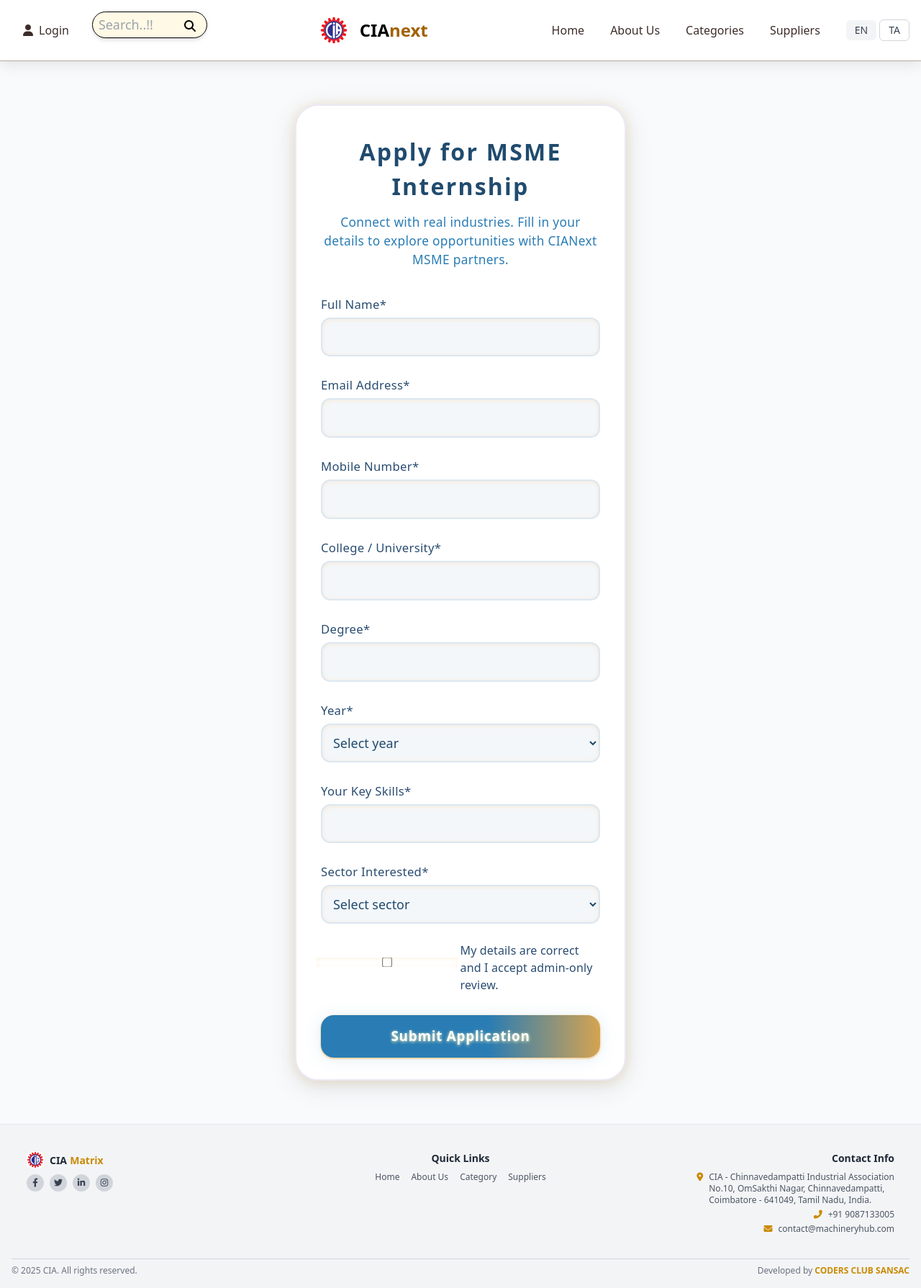
After one commit to techspire01/ciadev, a Django app: page /internship/ in a window 1280 px wide. The commit adds this page. Shown: the whole page at 72% size. Run offline with Django 5.2, Linux system fonts and the light colour scheme; some libraries are stand-ins or nearby versions.

Commit message:
the inter form has been created for the user end

```diff
--- /dev/null
+++ b/app/templates/intern.html
@@ -0,0 +1,152 @@
+{% extends 'base.html' %}
+{% block content %}
+
+<style>
+  .intern-card {
+    background: #fff;
+    border-radius: 32px;
+    max-width: 460px;
+    width: 98vw;
+    box-shadow: 0 8px 36px rgba(32,75,110,0.14), 0 2px 16px #ffad3840;
+    padding: 40px 34px 30px 34px;
+    z-index: 2;
+    margin: 60px auto;
+    display: flex;
+    flex-direction: column;
+    align-items: center;
+    border: 2px solid #ece9f6;
+  }
+  h1 {
+    font-size: 2rem;
+    color: #204b6e;
+    font-weight: 700;
+    letter-spacing: .07em;
+    margin-bottom: 13px;
+    text-align: center;
+  }
+  .subhead {
+    color: #297cb4;
+    font-size: 1.08rem;
+    font-weight: 500;
+    margin-bottom: 24px;
+    text-align: center;
+    letter-spacing: .02em;
+  }
+  label {
+    display: block;
+    color: #294c71;
+    font-weight: 500;
+    margin-bottom: 5px;
+    margin-top: 13px;
+    font-size: 1.04rem;
+    letter-spacing: .02em;
+  }
+  input, select {
+    width: 100%;
+    font-size: 1.12rem;
+    padding: 12px 11px;
+    border-radius: 13px;
+    border: 2px solid #297cb420;
+    background: #f4f7fa;
+    margin-bottom: 15px;
+    transition: border 0.22s, box-shadow 0.13s;
+    outline: none;
+    color: #204b6e;
+    box-shadow: 0 1px 6px #ffad3830 inset;
+  }
+  input:focus, select:focus {
+    border: 2px solid #ffad38;
+    background: #e8f3ff;
+    box-shadow: 0 2px 14px #ffd99e22;
+    color: #154073;
+  }
+  .consent-row {
+    font-size: 1rem;
+    color: #294c71;
+    margin-bottom: 16px;
+    margin-top: 10px;
+    display: flex;
+    align-items: center;
+    letter-spacing: .01em;
+  }
+  .consent-row input[type="checkbox"] {
+    accent-color: #ffad38;
+    margin-right: 10px;
+    transform: scale(1.07);
+  }
+  .btn {
+    width: 100%;
+    background: linear-gradient(90deg,#297cb4 60%,#ffad38 110%);
+    color: #fff;
+    font-weight: 600;
+    border: none;
+    padding: 15px 0;
+    border-radius: 18px;
+    font-size: 1.18rem;
+    margin-top: 14px;
+    cursor: pointer;
+    box-shadow: 0 2px 24px #297cb420, 0 1px 3px #ffad38cc;
+    text-shadow: 0 1px 4px #fff7bb;
+    letter-spacing: .04em;
+    transition: background .27s, color .17s;
+  }
+  .btn:hover { background: #ffad38; color: #214e6c;}
+  @media(max-width:600px) {
+    .intern-card{ width:99vw; padding:21px 5px;}
+    h1{font-size:1.17rem;}
+    .subhead{font-size:0.99rem;}
+  }
+</style>
+<div class="intern-card">
+  <h1>Apply for MSME Internship</h1>
+  <div class="subhead">
+    Connect with real industries. Fill in your details to explore opportunities with CIANext MSME partners.
+  </div>
+  <form id="internForm" onsubmit="return submitForm(event)">
+    <label for="fullname">Full Name*</label>
+    <input id="fullname" name="fullname" type="text" required />
+    <label for="email">Email Address*</label>
+    <input id="email" name="email" type="email" required />
+    <label for="phone">Mobile Number*</label>
+    <input id="phone" name="phone" type="tel" required />
+    <label for="college">College / University*</label>
+    <input id="college" name="college" type="text" required />
+    <label for="degree">Degree*</label>
+    <input id="degree" name="degree" type="text" required />
+    <label for="year">Year*</label>
+    <select id="year" name="year" required>
+      <option value="" disabled selected>Select year</option>
+      <option>1st</option>
+      <option>2nd</option>
+      <option>3rd</option>
+      <option>Final</option>
+      <option>Masters</option>
+    </select>
+    <label for="skills">Your Key Skills*</label>
+    <input id="skills" name="skills" type="text" required />
+    <label for="sector">Sector Interested*</label>
+    <select id="sector" name="sector" required>
+      <option value="" disabled selected>Select sector</option>
+      <option>Plastic</option>
+      <option>Textile</option>
+      <option>Electrical</option>
+      <option>Industrial</option>
+      <option>Smart Manufacturing</option>
+      <option>Other</option>
+    </select>
+    <div class="consent-row">
+      <input type="checkbox" required />
+      My details are correct and I accept admin-only review.
+    </div>
+    <button class="btn" type="submit">Submit Application</button>
+  </form>
+</div>
+<script>
+  function submitForm(e){
+    e.preventDefault();
+    alert("✅ Thank you for applying to CIANext MSME internship! Our team will contact you if shortlisted.");
+    e.target.reset();
+    return false;
+  }
+</script>
+{% endblock %}
--- a/app/urls.py
+++ b/app/urls.py
@@ -56,5 +56,6 @@ urlpatterns = [
     path('contact/', views.contact, name='contact'),
 
     # Book showcase page
+    path('internship/', views.internship_view, name='internship'),
     path('book-showcase/', views.book_showcase, name='book_showcase'),
 ]
--- a/app/views.py
+++ b/app/views.py
@@ -17,6 +17,9 @@ from django.conf import settings
 import logging
 
 logger = logging.getLogger(__name__)
+
+def internship_view(request):
+    return render(request, "intern.html")
 
 def index(request):
     # Fetch 3 random suppliers
```
Also changed, not shown: app/templates/index.html (+7 -2 lines).
